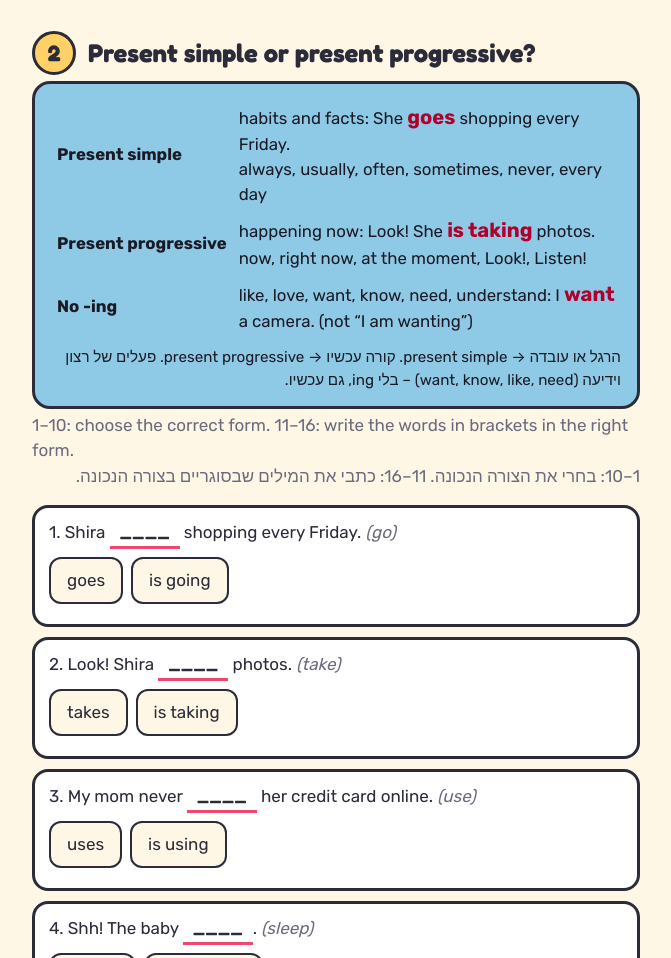
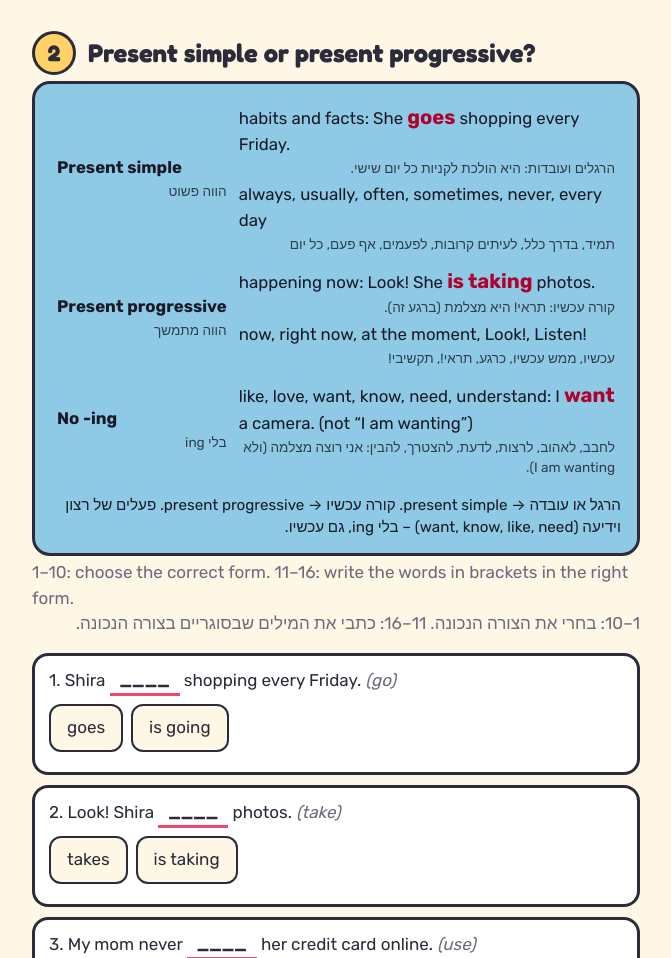
Before and after one commit to fffabio/english-hebrew-cards, a plain HTML site: page day5.html in a window 1280 px wide. Shown: the part 1884-2842 px from the top of the page, without its empty margins (304-975 px from the left). Drawn offline with Linux system fonts and the light colour scheme.

Commit message:
Day 5: add Hebrew translation to the rule table

```diff
--- a/day5.html
+++ b/day5.html
@@ -114,6 +114,7 @@
   @media (prefers-reduced-motion: reduce) { * { transition:none !important; } }
   .warm { background:var(--paper); border:3px dashed var(--line); border-radius:16px; padding:12px 14px; margin-top:16px; text-align:left; }
   .warm a { color:var(--pink); font-weight:700; }
+  .hes { display:block; direction:rtl; unicode-bidi:isolate; text-align:right; font-size:.85rem; font-weight:400; opacity:.8; margin:1px 0 4px; }
 </style>
 </head>
 <body>
@@ -141,9 +142,9 @@
     <div class="step"><span class="num">2</span><h2>Present simple or present progressive?</h2></div>
     <div class="rule">
       <table>
-        <tr><td>Present simple</td><td>habits and facts: She <b class="s">goes</b> shopping every Friday.<br>always, usually, often, sometimes, never, every day</td></tr>
-        <tr><td>Present progressive</td><td>happening now: Look! She <b class="s">is taking</b> photos.<br>now, right now, at the moment, Look!, Listen!</td></tr>
-        <tr><td>No -ing</td><td>like, love, want, know, need, understand: I <b class="s">want</b> a camera. (not “I am wanting”)</td></tr>
+        <tr><td>Present simple<span class="hes">הווה פשוט</span></td><td>habits and facts: She <b class="s">goes</b> shopping every Friday.<span class="hes">הרגלים ועובדות: היא הולכת לקניות כל יום שישי.</span>always, usually, often, sometimes, never, every day<span class="hes">תמיד, בדרך כלל, לעיתים קרובות, לפעמים, אף פעם, כל יום</span></td></tr>
+        <tr><td>Present progressive<span class="hes">הווה מתמשך</span></td><td>happening now: Look! She <b class="s">is taking</b> photos.<span class="hes">קורה עכשיו: תראי! היא מצלמת (ברגע זה).</span>now, right now, at the moment, Look!, Listen!<span class="hes">עכשיו, ממש עכשיו, כרגע, תראי!, תקשיבי!</span></td></tr>
+        <tr><td>No -ing<span class="hes">בלי ing</span></td><td>like, love, want, know, need, understand: I <b class="s">want</b> a camera. (not “I am wanting”)<span class="hes">לחבב, לאהוב, לרצות, לדעת, להצטרך, להבין: אני רוצה מצלמה (ולא I am wanting).</span></td></tr>
       </table>
       <div class="he">הרגל או עובדה → present simple. קורה עכשיו → present progressive. פעלים של רצון וידיעה (want, know, like, need) – בלי ing, גם עכשיו.</div>
     </div>
```
